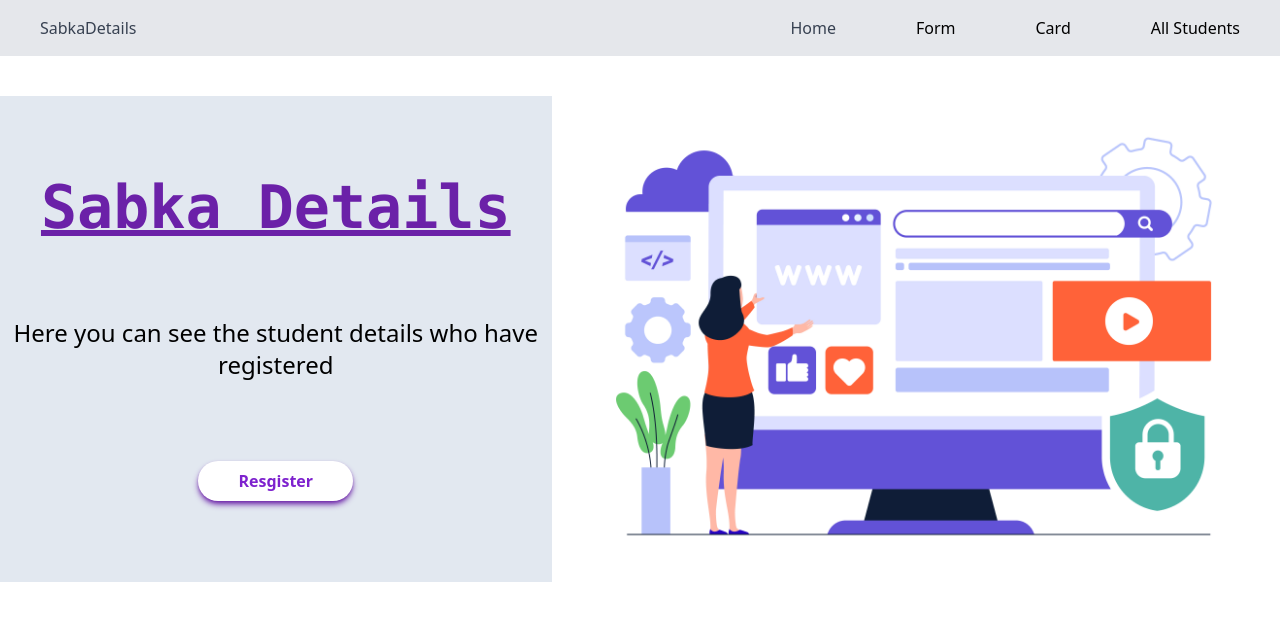
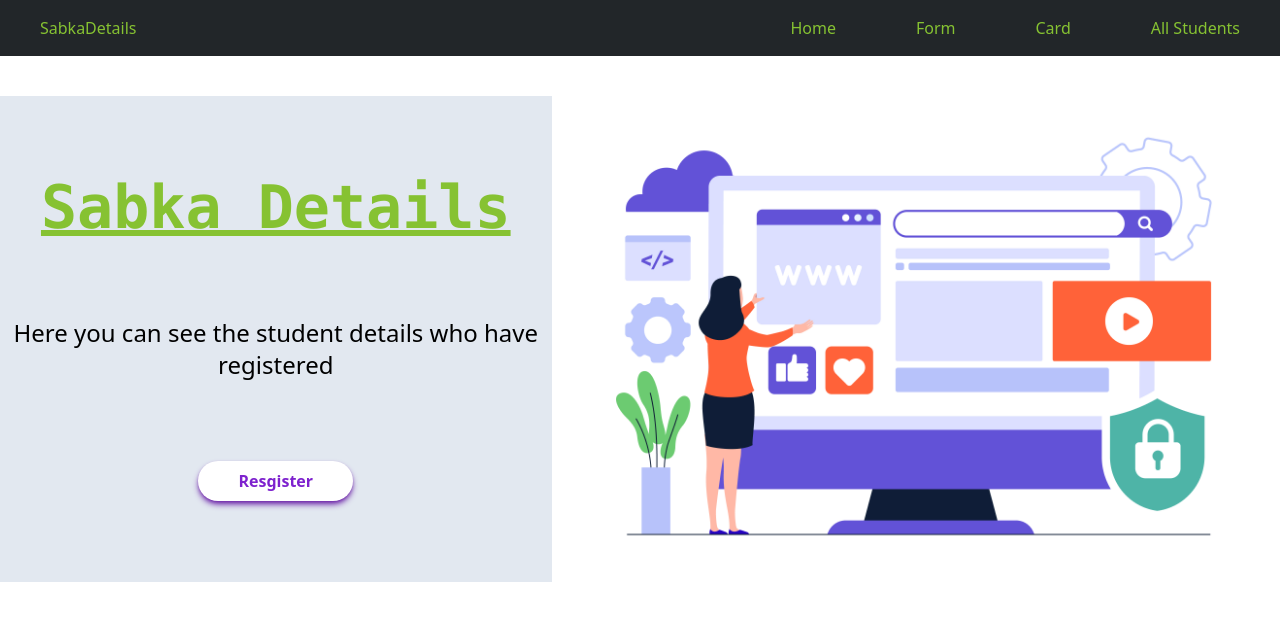
Before and after one commit to vishwas23a/SabkaDetails, a React (Vite) app: page / in a window 1280 px wide. Shown: the top 620 px of the page. Built offline with nearby package versions, Linux system fonts and the light colour scheme.

Commit message:
some changes

```diff
--- a/src/components/FirstPage.jsx
+++ b/src/components/FirstPage.jsx
@@ -8,8 +8,8 @@ function FirstPage() {
       <div className=' flex w-full h-full bg-slate-200 mt-10 '>
 
         <div className='flex-col  flex  justify-center text-center gap-20'>
-          <h1 className=' text-6xl font-bold text-purple-800 underline underline-offset-2 font-mono'>Sabka Details</h1>
-          <p className='text-2xl'>Here you can see the student details who have registered</p>
+          <h1 className=' text-6xl font-bold underline underline-offset-2 font-mono text-[#86C232]'>Sabka Details</h1>
+          <p className='text-2xl '>Here you can see the student details who have registered</p>
           <div className='w-full flex justify-center '>
          <NavLink to="Form"> <button
   className="relative py-2 px-10 text-purple-700 text-base font-bold nded-full overflow-hidden bg-white rounded-full transition-all duration-400 ease-in-out shadow-md shadow-purple-800 hover:scale-105 hover:text-white hover:shadow-lg active:scale-90 before:absolute before:top-0 before:-left-full before:w-full before:h-full before:bg-gradient-to-r before:from-purple-500 before:to-purple-300 before:transition-all before:duration-500 before:ease-in-out before:z-[-1] before:rounded-full hover:before:left-0"
@@ -19,7 +19,7 @@ function FirstPage() {
 </NavLink>
           </div>
         </div>
-        <div className=' h-2/3 w-2/3'>
+        <div className=' h-2/3 w-2/3 '>
           <img src={image1} alt="image" />
         </div>
       </div>
--- a/src/components/Navbar.jsx
+++ b/src/components/Navbar.jsx
@@ -4,16 +4,16 @@ import { NavLink, Outlet } from "react-router-dom";
 function Navbar() {
   return (
     <>
-    <div className=" h-14 bg-gray-200 w-full flex justify-between  items-center text-gray-700 ">
+    <div className=" h-14 bg-[#222629] w-full flex justify-between  items-center text-[#86C232] ">
       <div>
-        <h1 className="ml-10">SabkaDetails</h1>
+        <h1 className="ml-10 text-[#86C232]">SabkaDetails</h1>
       </div>
       <div>
         <ul className="flex gap-20 mr-10 ">
-         <NavLink to="/" > <li className="transition ease-in-out delay-50 hover:-translate-y-1 hover:text-black hover:scale-110">Home</li></NavLink>
-         <NavLink to="Form"> <li className="transition ease-in-out delay-50 hover:-translate-y-1 text-black hover:scale-110">Form</li></NavLink>
-        <NavLink to="Details"><li className="transition ease-in-out delay-50 hover:-translate-y-1 text-black hover:scale-110">Card</li></NavLink>
-        <NavLink to="AllData"> <li className="transition ease-in-out delay-50 hover:-translate-y-1 text-black hover:scale-110">All Students</li></NavLink>
+         <NavLink to="/" > <li className="transition ease-in-out delay-50 hover:-translate-y-1 text-[#86C232] hover:scale-110">Home</li></NavLink>
+         <NavLink to="Form"> <li className="transition ease-in-out delay-50 hover:-translate-y-1 text-[#86C232] hover:scale-110">Form</li></NavLink>
+        <NavLink to="Details"><li className="transition ease-in-out delay-50 hover:-translate-y-1 text-[#86C232] hover:scale-110">Card</li></NavLink>
+        <NavLink to="AllData"> <li className="transition ease-in-out delay-50 hover:-translate-y-1 text-[#86C232] hover:scale-110">All Students</li></NavLink>
         </ul>
       </div>
     </div>
```
